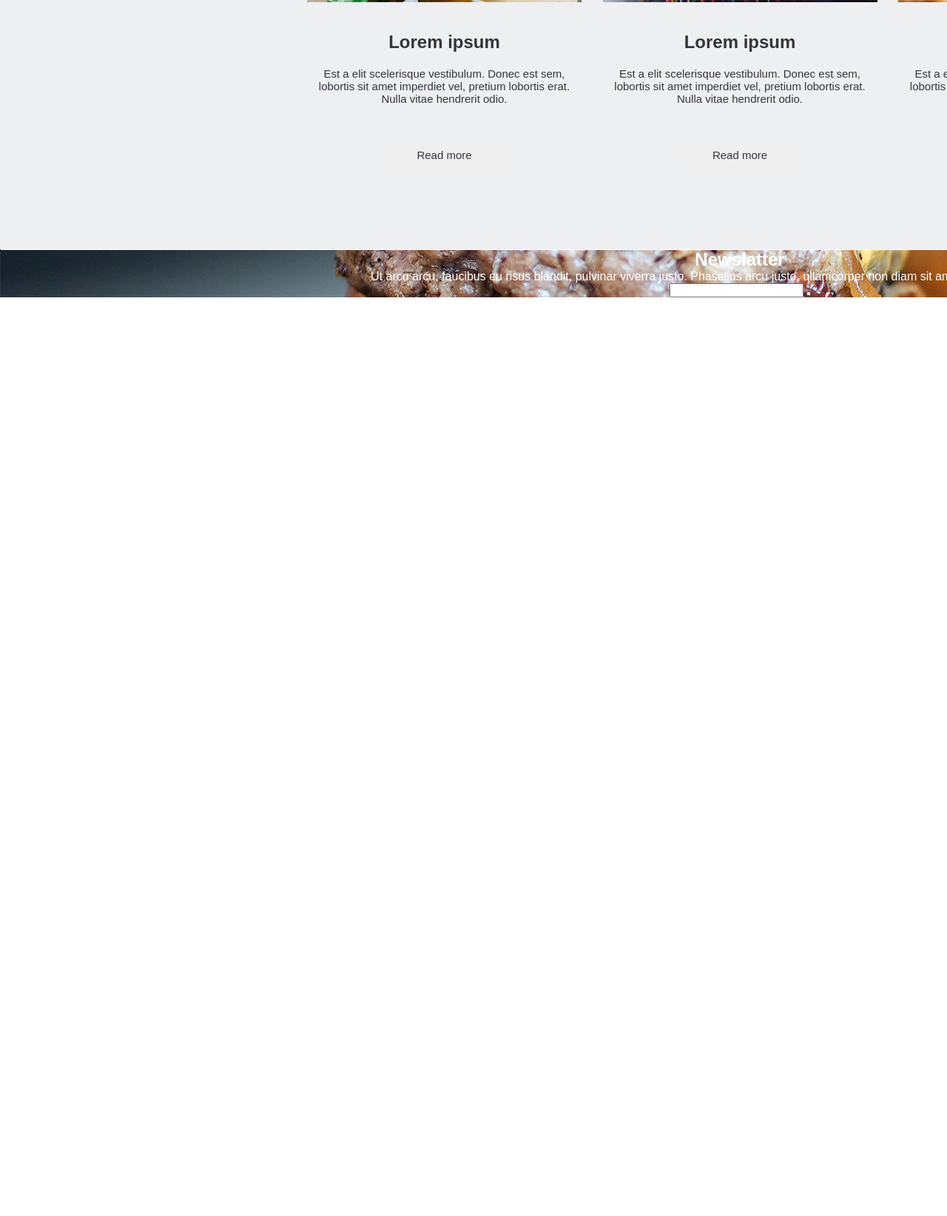
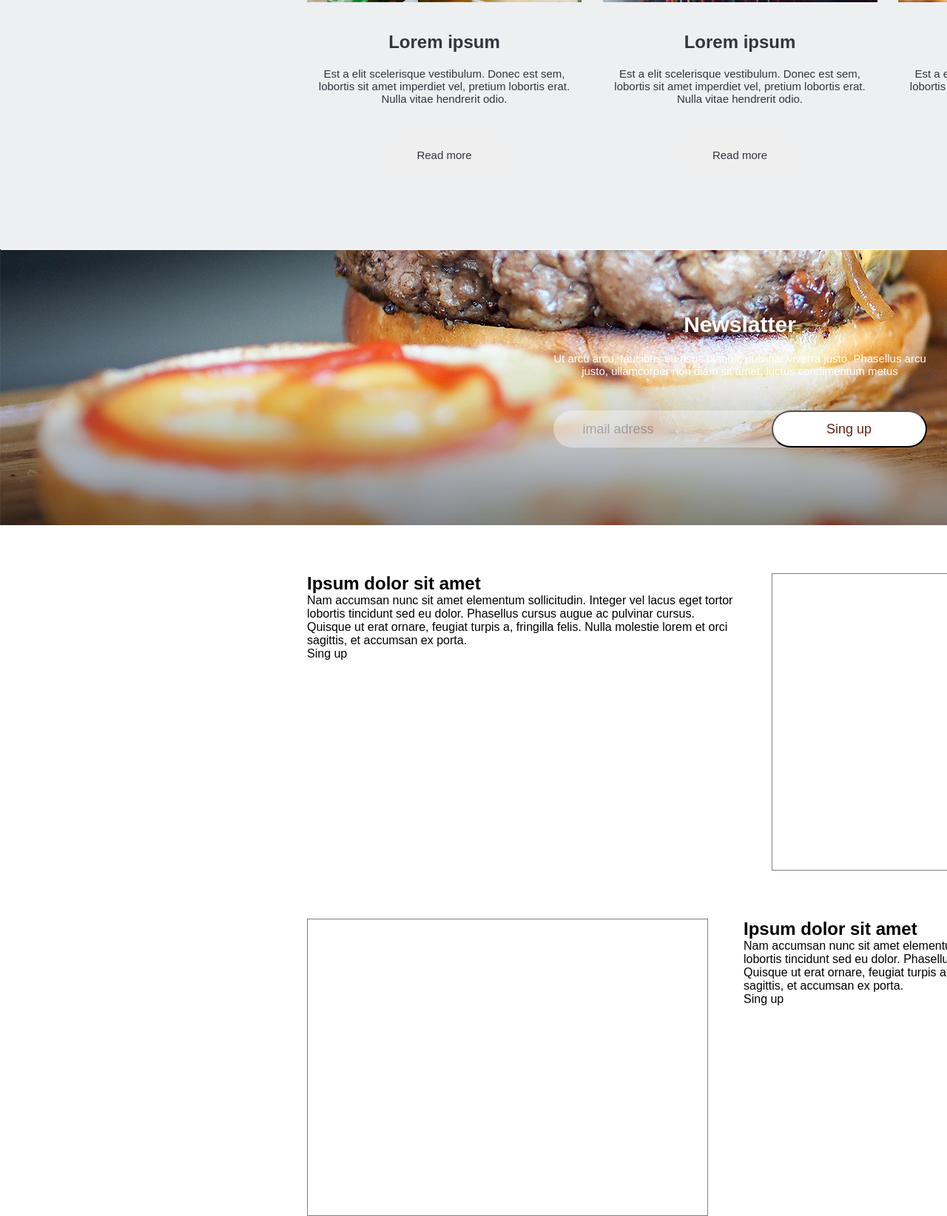
Before and after one commit to vitali-usik/panakeia, a plain HTML site: page index.html in a window 1280 px wide. Shown: the part 1898-3542 px from the top of the page at 74% size. Before the commit the page ends 2300 px from the top, so only its background shows below. Drawn offline with Linux system fonts and the light colour scheme.

Commit message:
add changes in index.html, style.css

```diff
--- a/index.html
+++ b/index.html
@@ -151,13 +151,58 @@
             pulvinar viverra justo. Phasellus arcu justo,
             ullamcorper non diam sit amet, luctus condimentum metus
           </p>
-          <input class="imail">
-          </input>
-          <button class="sign-up">
-          </button>
+          <form class="sing-up-form">
+            <input class="imail" placeholder="imail adress">
+            </input>
+            <button class="newslatter-sign-up">
+              Sing up
+            </button>
+          </form>
         </div>
       </div>
       <div class="sign-up">
+        <div class="content-space">
+          <div class="sing-up-top-block">
+            <div class="sing-up-content-block">
+              <h2 class="sing-up-title">
+                Ipsum dolor sit amet
+              </h2>
+              <p class="sing-up-text">
+                Nam accumsan nunc sit amet elementum sollicitudin. Integer vel lacus eget tortor lobortis tincidunt sed eu dolor.
+                Phasellus cursus augue ac pulvinar cursus.
+              </p>
+              <p class="sing-up-text">
+                Quisque ut erat ornare, feugiat turpis a, fringilla felis.
+                Nulla molestie lorem et orci sagittis, et accumsan ex porta.
+              </p>
+              <botton class="sing-up red">
+                Sing up
+              </botton>
+            </div>
+            <div class="empty">
+            </div>
+          </div>
+          <div class="sing-up-bottom-block">
+            <div class="empty">
+            </div>
+            <div class="sing-up-content-block">
+              <h2 class="sing-up-title">
+                Ipsum dolor sit amet
+              </h2>
+              <p class="sing-up-text">
+                Nam accumsan nunc sit amet elementum sollicitudin. Integer vel lacus eget tortor lobortis tincidunt sed eu dolor.
+                Phasellus cursus augue ac pulvinar cursus.
+              </p>
+              <p class="sing-up-text">
+                Quisque ut erat ornare, feugiat turpis a, fringilla felis.
+                Nulla molestie lorem et orci sagittis, et accumsan ex porta.
+              </p>
+              <botton class="sing-up violet">
+                Sing up
+              </botton>
+            </div>
+          </div>
+        </div>
       </div>
       <div class="dishes">
       </div>
--- a/style.css
+++ b/style.css
@@ -204,3 +204,69 @@
   color: white;
   text-align: center;
 }
+
+.newslatter-title {
+  padding: 85px 0 20px;
+  font-size: 30px;
+}
+
+.newslatter-text {
+  display: block;
+  width: 505px;
+  font-size: 15px;
+  margin: 0 auto;
+}
+
+.sing-up-form {
+  display: flex;
+  justify-content: space-between;
+  padding: 45px 0 105px;
+  width: 505px;
+  margin: 0 auto;
+  position: relative;
+  align-items: center;
+}
+
+.imail {
+  height: 50px;
+  width: 360px;
+  opacity: .4;
+  border-radius: 25px;
+  border: none;
+  font-size: 18px;
+  color: white;
+  padding-left: 40px;
+}
+
+.newslatter-sign-up{
+  height: 50px;
+  width: 210px;
+  border-radius: 25px;
+  background-color: white;
+  color: #612316;
+  font-size: 18px;
+  position: absolute;
+  right: 0;
+}
+
+.sing-up-top-block {
+  display: flex;
+  justify-content: space-between;
+  padding: 65px 0 0;
+}
+
+.sing-up-bottom-block {
+  display: flex;
+  justify-content: space-between;
+  padding: 65px 0 0;
+}
+
+.sing-up-content-block {
+  width: 580px;
+}
+
+.empty {
+  width: 540px;
+  height: 400px;
+  border: 1px grey solid;
+}
```
